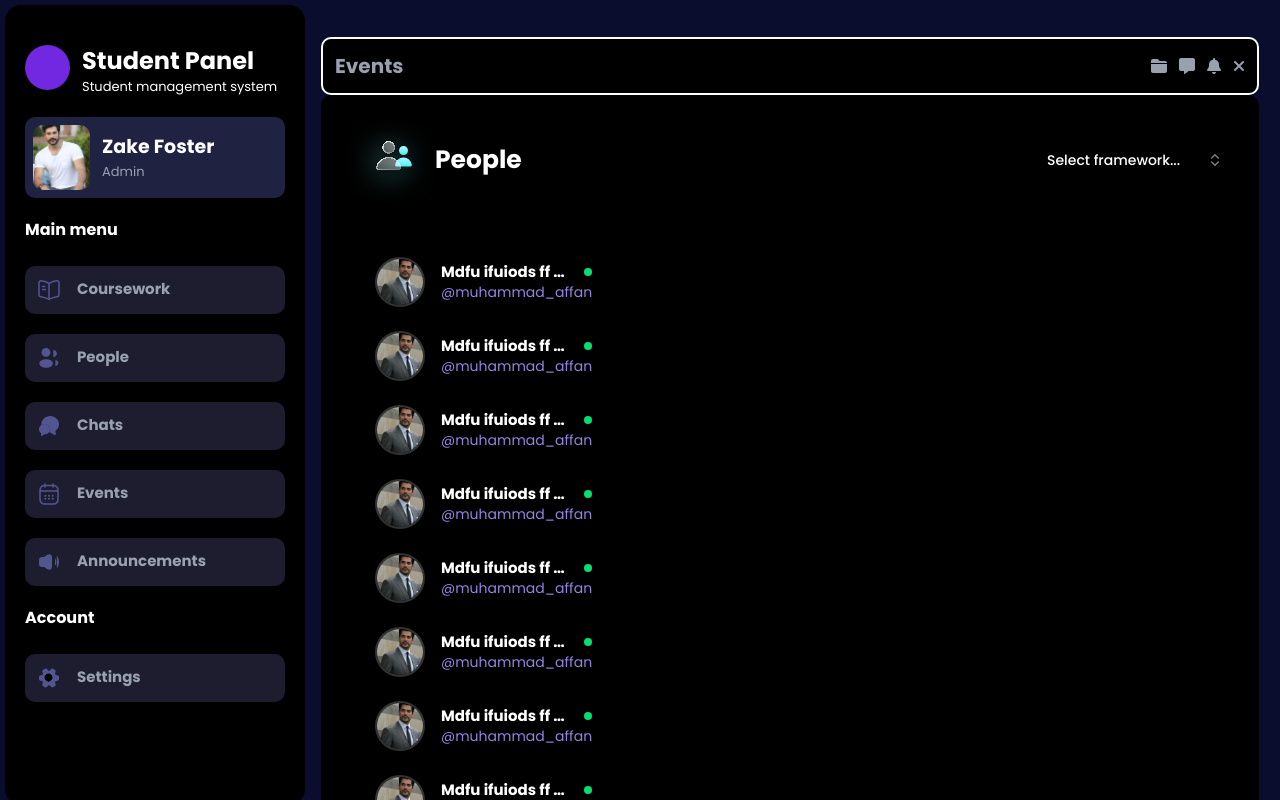
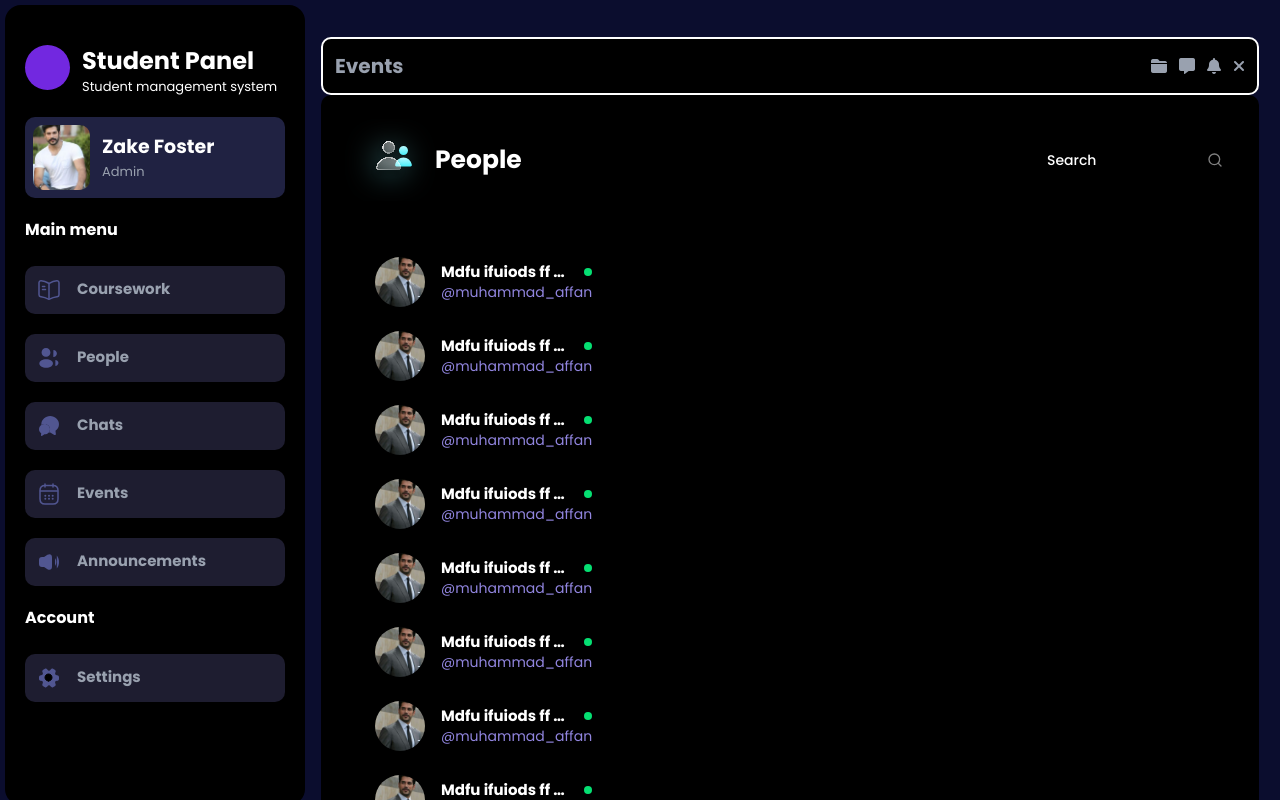
Before and after one commit to Web-Affan-Farooq/student-management-system, a Next.js app: page /example/people in a window 1280 px wide. Shown: the top 800 px of the page. Built offline with nearby package versions, Linux system fonts and the light colour scheme.

Commit message:
added search with basic pagination

```diff
--- a/src/app/example/people/Searchbar.tsx
+++ b/src/app/example/people/Searchbar.tsx
@@ -1,8 +1,7 @@
 "use client"
 
 import * as React from "react"
-import { Check, ChevronsUpDown } from "lucide-react"
-
+import { Check,Search} from "lucide-react"
 import { cn } from "@/lib/utils"
 import { Button } from "@/components/ui/button"
 import {
@@ -53,19 +52,19 @@ export default function ComboboxDemo() {
         >
           {value
             ? frameworks.find((framework) => framework.value === value)?.label
-            : "Select framework..."}
-          <ChevronsUpDown className="ml-2 h-4 w-4 shrink-0 opacity-50" />
+            : "Search"}
+          <Search className="ml-2 h-4 w-4 shrink-0 opacity-50" />
         </Button>
       </PopoverTrigger>
       <PopoverContent className="w-[200px] p-0">
-        <Command className="bg-black">
-          <CommandInput placeholder="Search framework..." className="text-white" />
-          <CommandList>
-            <CommandEmpty>No framework found.</CommandEmpty>
-            <CommandGroup className="text-white">
+        <Command className="bg-black">{/*_____select container */}
+          <CommandInput placeholder="Search user ..." className="text-white" />
+          <CommandList > {/* ______ options */}
+            <CommandEmpty className="text-white">No user found ...</CommandEmpty> {/* _____ fallback message on select box  */}
+            <CommandGroup className="text-white"> {/* _______ selectable options group */}
               {frameworks.map((framework) => (
                 <CommandItem
-                  className=" "
+                  className=""
                   key={framework.value}
                   value={framework.value}
                   onSelect={(currentValue) => {
--- a/src/app/example/people/page.tsx
+++ b/src/app/example/people/page.tsx
@@ -19,7 +19,7 @@ const Card = () => {
 
             {/* Profile Image */}
             <div className="flex-shrink-0">
-                <div className="rounded-full w-[50px] h-[50px] overflow-hidden border-2 border-white/20">
+                <div className="rounded-full w-[50px] h-[50px] overflow-hidden">
                     <Image
                         src="/images/person-2.jpg"
                         alt="Muhammad Affan"
@@ -82,7 +82,7 @@ const Home = () => {
                 {/* Options Content */}
 
                 <div className="bg-black h-screen p-6 rounded-lg ">
-                    <div className="flex flex-row max-sm:flex-col max-sm:items-start justify-between items-center">
+                    <div className="flex flex-row flex-wrap justify-between items-center">
 
                         <div className="text-[25px] font-bold flex flex-row flex-nowrap justify-start items-center">
                         <Image src="/icons/glass-icons/people.svg" alt="people" width={90} height={90} /><span>People</span>
@@ -121,5 +121,4 @@ const Home = () => {
 export default Home;
 /*
 integrate hover card component on chats section taggging mechanism
-
 */
--- a/src/components/ui/command.tsx
+++ b/src/components/ui/command.tsx
@@ -21,7 +21,7 @@ function Command({
     <CommandPrimitive
       data-slot="command"
       className={cn(
-        "bg-popover text-popover-foreground flex h-full w-full flex-col overflow-hidden rounded-md border-none",
+        "bg-popover text-popover-foreground flex h-full w-full flex-col overflow-hidden rounded-md",
         className
       )}
       {...props}
```
